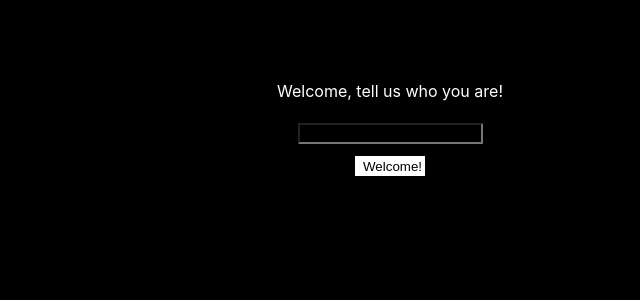
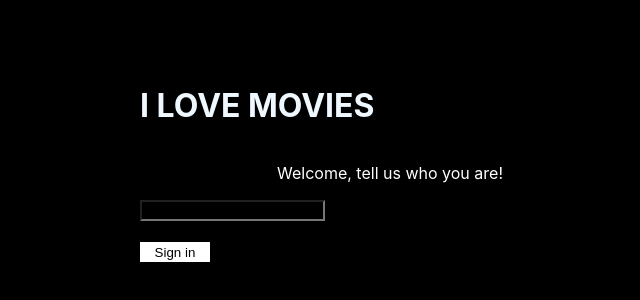
Before and after one commit to RobinMagnevik/I-Love-Movies, a React (Create React App) app: page / in a window 1280 px wide. Shown: the part 260-560 px from the top of the page, without its empty margins (250-890 px from the left). Built offline with nearby package versions, Linux system fonts and the light colour scheme; no server answers.

Commit message:
added start/welcome back page - css missing

```diff
--- a/src/App.js
+++ b/src/App.js
@@ -4,9 +4,18 @@ import Favorites from "./components/Favorites";
 import InspirationMovie from "./components/InspirationMovie";
 import AddFavorite from "./components/AddFavorite";
 import StartPage from "./components/StartPage";
+import WelcomeBackPage from './components/WelcomeBackPage';
 
 function App() {
   const [toShow, setToShow] = useState("");
+
+  const [localStorageName] = useState(() => {
+	let localStorageName = window.localStorage.getItem("name");
+	if (localStorage.getItem("name") === null) {
+	  return null
+	} else
+	return (localStorageName + "'s movie page!")
+  })
 
 	return (
 		<div className="App">
@@ -26,6 +35,7 @@ function App() {
 						Inspiration
 					</button>
 				</nav>
+				<p className="welcomeHeaderText">{localStorageName}</p>
 			</header>
 
 			<div
@@ -37,10 +47,15 @@ function App() {
 				<AddFavorite />
 
 			</div>
+
 			<div>
 			<StartPage />
+			</div>
 
+			<div>
+			<WelcomeBackPage />
 			</div>
+
 			<div
 				style={
 					toShow === "favorites" ? { display: "block" } : { display: "none" }
--- a/src/components/StartPage.js
+++ b/src/components/StartPage.js
@@ -1,53 +1,23 @@
-import React, {
-  useState,
-  // useEffect
-} from "react";
-import "../cssFolder/startPage.css";
+import React, { useState } from "react";
+import StartPageForm from "./StartPageForm";
+import "../cssFolder/startPageForm.css";
 
-const StartPage = () => {
-  const [toggle, setToggle] = useState(true);
-  const [name, setName] = useState("");
+export default function StartPage() {
+  const [names, setNames] = useState([]);
 
-  // useEffect(() => {
-  // 	localStorage.setItem("hej", JSON.stringify(name))
-  // }, (name))
-
-  function addName(lsName) {
-    setName([lsName, ...name]);
-    localStorage.setItem("name", name);
-  }
+  const addName = (title) => {
+    setNames([...names, { title }]);
+  };
 
   return (
     <div>
-      {toggle && (
-        <div className="startPageDiv">
-          <div className="startPageInnerDiv">
-            <p className="startPageWelcomePhrase">
-              Welcome, tell us who you are!
-            </p>
+      <div>
+        {names.map((name) => {
+          return <p className="welcomeHeaderText" key={name.title}>{name.title}'s movie page!</p>;
+        })}
+      </div>
+      <StartPageForm addName={addName} />
 
-            <input
-              className="startPageInput"
-              name={name}
-              type="text"
-              onChange={(e) => setName(e.target.value)}
-            />
-            <br />
-            <button
-              type="submit"
-              className="startPageWelcomeButton"
-              onClick={() => {
-                setToggle((toggle) => !toggle);
-                addName();
-              }}
-            >
-              Welcome!
-            </button>
-          </div>
-        </div>
-      )}
     </div>
   );
-};
-
-export default StartPage;
+}
--- /dev/null
+++ b/src/components/StartPageForm.js
@@ -0,0 +1,175 @@
+import React, { useState } from "react";
+import "../cssFolder/startPageForm.css";
+
+
+const StartPageForm = ({ addName }) => {
+  const [title, setTitle] = useState("");
+  const [toggle, setToggle] = useState(true);
+
+  const handleSubmit = (lsName) => {
+	addName(title);
+	setTitle([lsName, ...title]);
+    localStorage.setItem("name", title);
+  };
+
+  const start = useState(() => {
+	window.localStorage.getItem("name");
+	if (localStorage.getItem("name") === null) {
+	  return setToggle(true)
+	} else return setToggle(false)
+  })
+
+
+  return (
+    <div>
+      {toggle && (
+	<div className="startPageDiv">
+      <div className="startPageInnerDiv">
+	  <h1 className="header">I LOVE MOVIES</h1>
+        <form >
+		<p className="startPageWelcomePhrase"> Welcome, tell us who you are!</p>
+          <input className="startPageInput" type="text" value={title} onChange={(e) => setTitle(e.target.value)} />
+            <br />
+			<br />
+			<button type="button" className="startPageWelcomeButton" value="add song" onClick={() => {setToggle((toggle) => !toggle); handleSubmit();}}> Sign in </button>
+        </form>
+		</div>
+		</div>
+      )}
+    </div>
+  );
+};
+
+export default StartPageForm;
+
+// import React, { useState, useEffect } from "react";
+// import "../cssFolder/startPage.css";
+
+// const StartPage = () => {
+//   const [toggle, setToggle] = useState(true);
+//   const [name, setName] = useState("");
+
+//   // useEffect(() => {
+//   // 	localStorage.setItem("hej", JSON.stringify(name))
+//   // }, (name))
+
+//   function addName(lsName) {
+//     setName([lsName, ...name]);
+//     localStorage.setItem("name", name);
+//   }
+
+//   function checkStorage() {
+//     if (localStorage.getItem("name") === null) {
+//       return console.log("Empty");
+//     } else console.log("Not empty");
+//   }
+
+//   useEffect(() => {
+//     checkStorage();
+//   });
+
+//   return (
+//     <div>
+//       {/* {toggle && ( */}
+//       <div className="startPageDiv">
+//         <div className="startPageInnerDiv">
+//           <p className="startPageWelcomePhrase">
+//             Welcome, tell us who you are!
+//           </p>
+//           <input
+//             className="startPageInput"
+//             name={name}
+//             value={name}
+//             type="text"
+//             onChange={(e) => setName(e.target.value)}
+//           />
+//           <br />
+
+//           <button
+//             type="submit"
+//             className="startPageWelcomeButton"
+//             onClick={() => {
+//               setToggle((toggle) => !toggle);
+//               addName();
+//             }}
+//           >
+//             Welcome!
+//           </button>
+//         </div>
+//       </div>
+//       {/* )} */}
+//     </div>
+//   );
+// };
+
+// export default StartPage;
+
+// import React, { useState, useEffect } from "react";
+// import "../cssFolder/startPage.css";
+
+// const StartPage = () => {
+//   const [toggle, setToggle] = useState(true);
+//   const [name, setName] = useState({ title: "" });
+
+//   const handleChange = (e) => {
+//     setName({
+//       ...name,
+//       [e.target.name]: e.target.value,
+//     });
+//   };
+
+//   function addName() {
+//     if (name.title) {
+//       setName({ ...name, title: "" });
+//       localStorage.setItem("name", JSON.stringify(name));
+//     }
+//     console.log(name);
+//   }
+
+//   function checkStorage() {
+//     if (localStorage.getItem(name) === null) {
+//       return null;
+//     } else return name;
+//   }
+
+//   useEffect(() => {
+//     checkStorage();
+//   });
+
+//   return (
+//     <div>
+//       {/* {toggle && (  */}
+//       <div className="startPageDiv">
+//         <div className="startPageInnerDiv">
+//           <p className="startPageWelcomePhrase">
+//             Welcome, tell us who you are!
+//           </p>
+
+//             <input
+//               className="startPageInput"
+//               type="text"
+//               name="title"
+//               value={name.title}
+//               onChange={handleChange}
+//             />
+//             <br />
+//             <button
+//               type="submit"
+//               className="startPageWelcomeButton"
+//               onClick={() => {
+//                 setToggle((toggle) => !toggle);
+//                 addName();
+//               }}
+//             >
+//               Welcome!
+//             </button>
+
+//           <p>{name.title}</p>
+//         </div>
+//       </div>
+//       {/* )} */}
+//     </div>
+//   );
+// };
+
+// export default StartPage;
--- /dev/null
+++ b/src/components/WelcomeBackPage.js
@@ -0,0 +1,38 @@
+import React, { useState } from 'react'
+import "../cssFolder/startPageForm.css";
+
+function WelcomeBackPage() {
+	const [toggle, setToggle] = useState(true);
+
+	const [localStorageName] = useState(() => {
+		let localStorageName = window.localStorage.getItem("name");
+		if (localStorage.getItem("name") === null) {
+		  return setToggle(false)
+		} else
+		return localStorageName
+	  })
+
+	const notMe = () => {
+		localStorage.clear("name");
+	}
+
+	return (
+		<div>
+		  {toggle && (
+		<div className="startPageDiv">
+		  <div className="startPageInnerDiv">
+		  <h1 className="header">I LOVE MOVIES</h1>
+			<form >
+			<p className="startPageWelcomePhrase"> Welcome back {localStorageName}</p>
+			<br />
+				<button type="button" className="startPageWelcomeButton" onClick={() => setToggle((toggle) => !toggle)}> Thanks </button> <br /> <br />
+				<button onClick={notMe}>Not me</button>
+			</form>
+			</div>
+			</div>
+		  )}
+		</div>
+	  );
+	};
+
+export default WelcomeBackPage;
--- a/src/cssFolder/startPage.css
+++ b/src/cssFolder/startPageForm.css
@@ -46,3 +46,7 @@
 	border: 2px solid white;
 	cursor: pointer;
 }
+
+.welcomeHeaderText{
+	text-align: center;
+}
```
